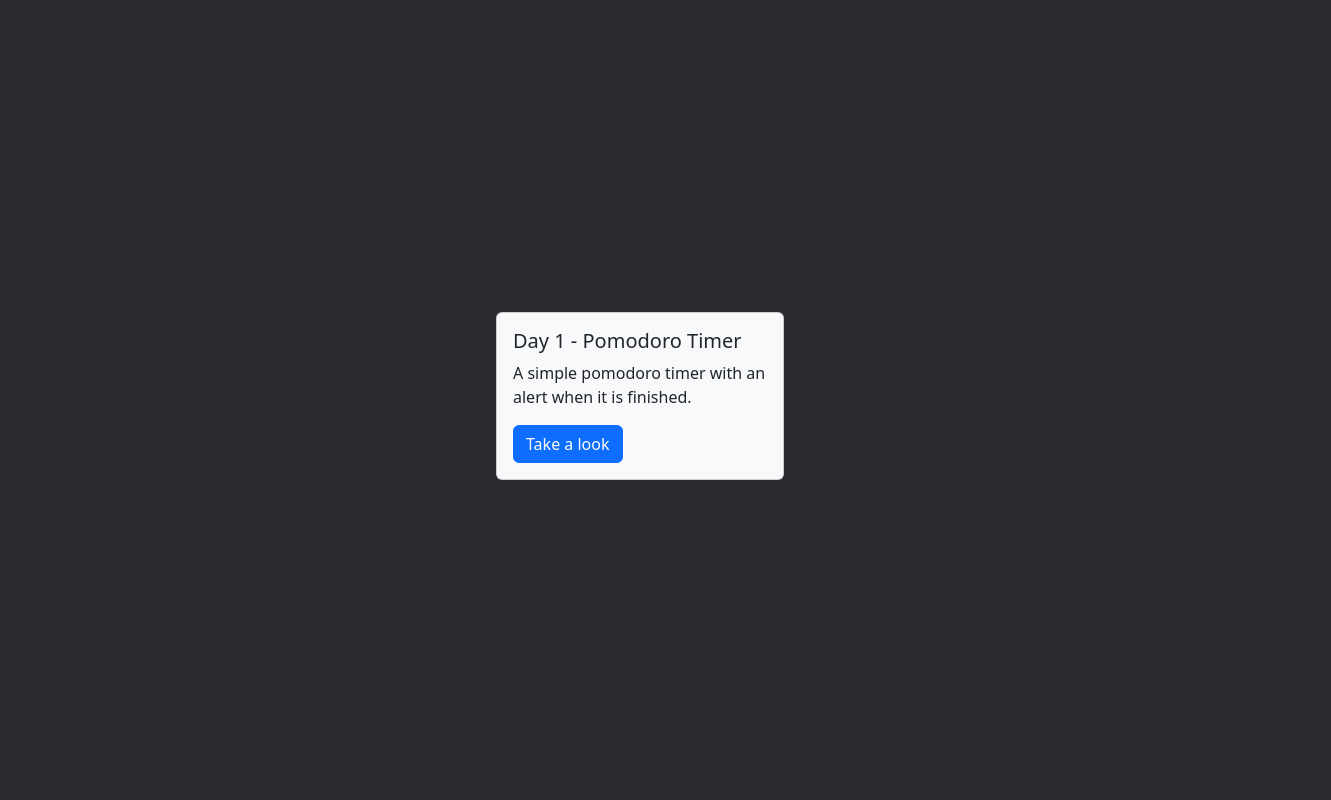
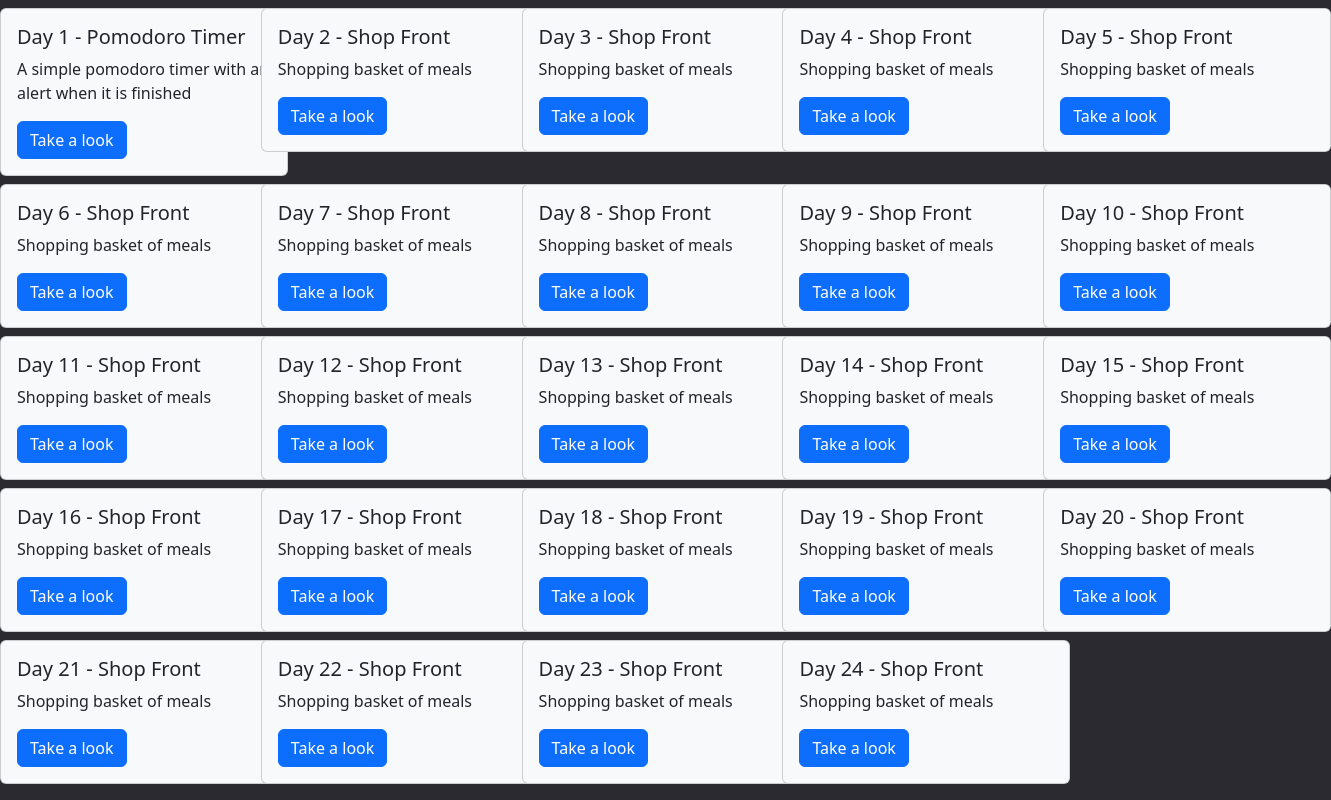
Before and after one commit to bralton/JS-Advent-2022, a Next.js app: page / in a window 1280 px wide. Shown: the whole page, 1331 px wide, since content can reach past the window. Built offline with nearby package versions, Linux system fonts and the light colour scheme.

Commit message:
:lipstick: Reworking the homepage to use an automated grid system for the cards

```diff
--- a/pages/index.tsx
+++ b/pages/index.tsx
@@ -1,9 +1,83 @@
 import type { NextPage } from "next";
 import Head from "next/head";
-import { Button } from "react-bootstrap";
+import { Button, Row, Col } from "react-bootstrap";
 import Card from "react-bootstrap/Card";
 
+interface Day{
+  number: number;
+  title: string;
+  description: string;
+}
+
 const Home: NextPage = () => {
+  const days:Day[] = [
+    {"number":1, "title": "Pomodoro Timer", "description":"A simple pomodoro timer with an alert when it is finished"},
+    {"number":2, "title": "Shop Front", "description":"Shopping basket of meals"},
+    {"number":3, "title": "Shop Front", "description":"Shopping basket of meals"},
+    {"number":4, "title": "Shop Front", "description":"Shopping basket of meals"},
+    {"number":5, "title": "Shop Front", "description":"Shopping basket of meals"},
+    {"number":6, "title": "Shop Front", "description":"Shopping basket of meals"},
+    {"number":7, "title": "Shop Front", "description":"Shopping basket of meals"},
+    {"number":8, "title": "Shop Front", "description":"Shopping basket of meals"},
+    {"number":9, "title": "Shop Front", "description":"Shopping basket of meals"},
+    {"number":10, "title": "Shop Front", "description":"Shopping basket of meals"},
+    {"number":11, "title": "Shop Front", "description":"Shopping basket of meals"},
+    {"number":12, "title": "Shop Front", "description":"Shopping basket of meals"},
+    {"number":13, "title": "Shop Front", "description":"Shopping basket of meals"},
+    {"number":14, "title": "Shop Front", "description":"Shopping basket of meals"},
+    {"number":15, "title": "Shop Front", "description":"Shopping basket of meals"},
+    {"number":16, "title": "Shop Front", "description":"Shopping basket of meals"},
+    {"number":17, "title": "Shop Front", "description":"Shopping basket of meals"},
+    {"number":18, "title": "Shop Front", "description":"Shopping basket of meals"},
+    {"number":19, "title": "Shop Front", "description":"Shopping basket of meals"},
+    {"number":20, "title": "Shop Front", "description":"Shopping basket of meals"},
+    {"number":21, "title": "Shop Front", "description":"Shopping basket of meals"},
+    {"number":22, "title": "Shop Front", "description":"Shopping basket of meals"},
+    {"number":23, "title": "Shop Front", "description":"Shopping basket of meals"},
+    {"number":24, "title": "Shop Front", "description":"Shopping basket of meals"}
+  ]
+
+    const renderCard = (day:Day):JSX.Element => {
+      return (
+      <Card
+          bg="light"
+          key="day1"
+          text="dark"
+          style={{ width: "18rem" }}
+          className="mb-2"
+        >
+          <Card.Body>
+            <Card.Title>Day {day.number} - {day.title}</Card.Title>
+            <Card.Text>
+             {day.description}
+            </Card.Text>
+            <Button href={`/days/${day.number}`} color="primary">
+              Take a look
+            </Button>
+          </Card.Body>
+        </Card>
+      )
+    }
+
+   const renderRow = (daysForRow: Day[]):JSX.Element => {
+     return (
+       <Row xs='1' sm='2' md='5'>
+       {daysForRow.map((day) => <Col key={`day-${day.number}`}>{renderCard(day)}</Col>)}
+       </Row>
+     )
+   }
+
+  const renderGrid = ():JSX.Element => {
+    let grid = [];
+    const chunkSize = 5;
+    for (let i = 0; i < days.length; i += chunkSize) {
+      const chunk = days.slice(i, i + chunkSize);
+      grid.push(renderRow(chunk));
+    }
+    console.log("look here", grid)
+    return (<>{grid}</>);
+  }
+
   return (
     <div>
       <Head>
@@ -12,23 +86,7 @@
       </Head>
 
       <main>
-        <Card
-          bg="light"
-          key="day1"
-          text="dark"
-          style={{ width: "18rem" }}
-          className="mb-2"
-        >
-          <Card.Body>
-            <Card.Title>Day 1 - Pomodoro Timer</Card.Title>
-            <Card.Text>
-              A simple pomodoro timer with an alert when it is finished.
-            </Card.Text>
-            <Button href="/days/1" color="primary">
-              Take a look
-            </Button>
-          </Card.Body>
-        </Card>
+        {renderGrid()}
       </main>
 
       <footer></footer>
```
Also changed, not shown: 1 other file (tests, documents, lock files or other folders).
